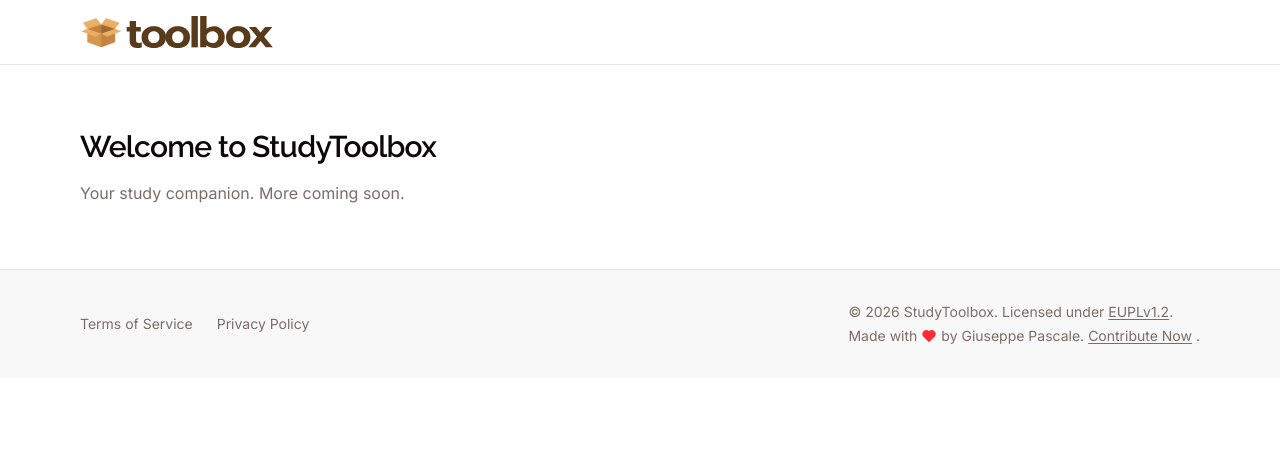
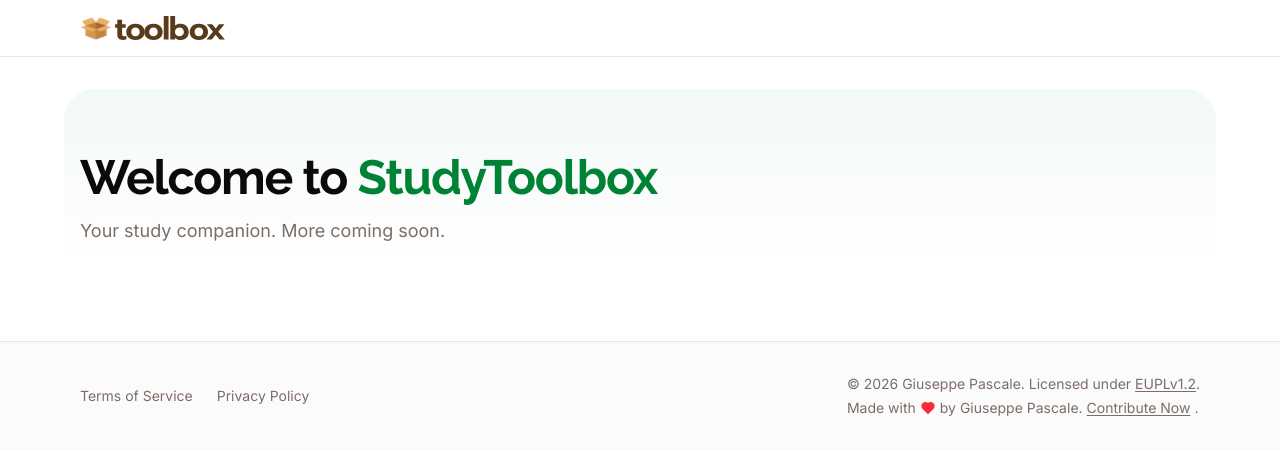
Before and after one commit to pasc4le-labs/toolbox.study, a Next.js app: page / in a window 1280 px wide. Shown: the top 454 px of the page. Built offline with nearby package versions, Linux system fonts and the light colour scheme.

Commit message:
fix: modern layout

```diff
--- a/src/app/(main)/page.tsx
+++ b/src/app/(main)/page.tsx
@@ -1,12 +1,20 @@
+import { Boxed } from "@/components/boxed";
+
 export default function Home() {
   return (
-    <div className="mx-auto max-w-6xl px-4 py-16">
-      <h1 className="font-heading text-3xl font-semibold tracking-tight">
-        Welcome to StudyToolbox
-      </h1>
-      <p className="mt-4 text-muted-foreground">
-        Your study companion. More coming soon.
-      </p>
-    </div>
+    <Boxed className="py-24">
+      <div className="relative">
+        <div className="pointer-events-none absolute -inset-4 -top-16 rounded-3xl bg-gradient-to-b from-primary/5 to-transparent" />
+        <div className="relative">
+          <h1 className="font-heading text-4xl font-bold tracking-tight md:text-5xl">
+            Welcome to{" "}
+            <span className="text-primary">StudyToolbox</span>
+          </h1>
+          <p className="mt-4 max-w-lg text-lg text-muted-foreground">
+            Your study companion. More coming soon.
+          </p>
+        </div>
+      </div>
+    </Boxed>
   );
 }
--- /dev/null
+++ b/src/components/boxed.tsx
@@ -0,0 +1,19 @@
+import { cn } from "@/lib/utils";
+
+interface BoxedProps {
+  children: React.ReactNode;
+  className?: string;
+  as?: "div" | "section" | "main" | "header" | "footer";
+}
+
+export function Boxed({
+  children,
+  className,
+  as: Component = "div",
+}: BoxedProps) {
+  return (
+    <Component className={cn("mx-auto max-w-6xl px-4", className)}>
+      {children}
+    </Component>
+  );
+}
--- a/src/components/footer.tsx
+++ b/src/components/footer.tsx
@@ -1,10 +1,11 @@
 import Link from "next/link";
 import { RiHeartFill } from "@remixicon/react";
+import { Boxed } from "@/components/boxed";
 
 export function Footer() {
   return (
-    <footer className="border-t bg-muted/50">
-      <div className="mx-auto flex max-w-6xl flex-col gap-4 px-4 py-8 md:flex-row md:items-center md:justify-between">
+    <footer className="border-t bg-muted/30">
+      <Boxed className="flex flex-col gap-4 py-8 md:flex-row md:items-center md:justify-between">
         <div className="flex flex-wrap gap-x-6 gap-y-2 text-sm text-muted-foreground">
           <Link
             href="/tos"
@@ -22,7 +23,7 @@ export function Footer() {
 
         <div className="flex flex-col gap-1 text-sm text-muted-foreground">
           <p>
-            &copy; {new Date().getFullYear()} StudyToolbox. Licensed under{" "}
+            &copy; {new Date().getFullYear()} Giuseppe Pascale. Licensed under{" "}
             <a
               href="https://joinup.ec.europa.eu/collection/eupl/eupl-text-eupl-12"
               target="_blank"
@@ -48,7 +49,7 @@ export function Footer() {
             .
           </p>
         </div>
-      </div>
+      </Boxed>
     </footer>
   );
 }
--- a/src/components/navbar.tsx
+++ b/src/components/navbar.tsx
@@ -1,22 +1,23 @@
 import Link from "next/link";
+import { Boxed } from "@/components/boxed";
 
 export function Navbar() {
   return (
-    <header className="sticky top-0 z-40 border-b bg-background/80 backdrop-blur-sm">
-      <div className="mx-auto flex h-16 max-w-6xl items-center px-4">
+    <header className="sticky top-0 z-40 border-b bg-background/60 backdrop-blur-xl supports-[backdrop-filter]:bg-background/40">
+      <Boxed className="flex h-14 items-center">
         <Link href="/" className="flex items-center">
           <img
             src="/logo.svg"
             alt="StudyToolbox"
-            className="block h-8 w-auto md:hidden"
+            className="block h-6 w-auto md:hidden"
           />
           <img
             src="/logo-text.svg"
             alt="StudyToolbox"
-            className="hidden h-8 w-auto md:block"
+            className="hidden h-6 w-auto md:block"
           />
         </Link>
-      </div>
+      </Boxed>
     </header>
   );
 }
```
